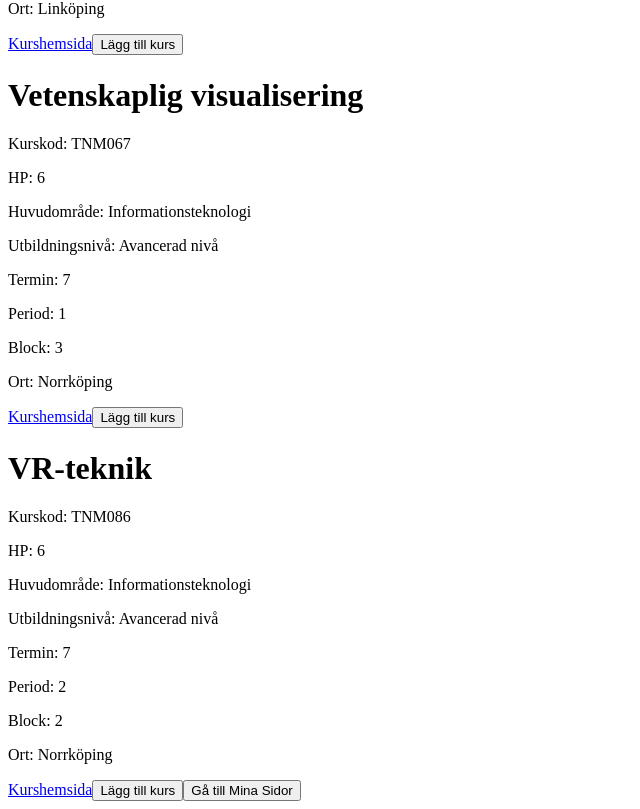
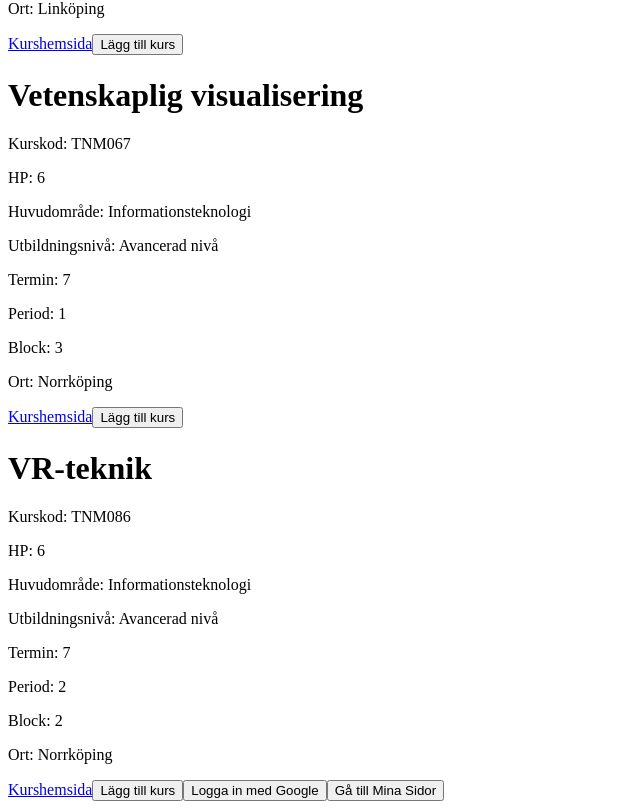
Before and after one commit to jronnefalk/lithe_val, a React (Create React App) app: page / in a window 1280 px wide. Shown: the part 8257-9066 px from the top of the page, without its empty margins (0-640 px from the left). Built offline with nearby package versions, Linux system fonts and the light colour scheme; no server answers.

Commit message:
Mergeat så det finns signin
Mergeat gamla backend, julia och mila

```diff
--- a/src/components/Kurs.js
+++ b/src/components/Kurs.js
@@ -1,10 +1,10 @@
-import React, { useState, useEffect } from "react";
+import React, { useState } from "react";
 import { saveKurs, deleteKurs } from "../firebase_setup/firebase.js";
 import "firebase/compat/database";
-import { getAuth } from "firebase/auth";
+//import { getAuth } from "firebase/auth";
 export default function Kurs(props) {
   const kurs = props.kursdata;
-  const auth = getAuth();
+  //const auth = getAuth();
 
   const [addkurs, exists] = useState(false);
 
@@ -32,7 +32,7 @@ export default function Kurs(props) {
       <a href={kurs.url}>Kurshemsida</a>
 
       {!addkurs && <button onClick={handleClick}>Lägg till kurs</button>}
-      {addkurs == true && <button onClick={handleDelete}>Ta bort kurs</button>}
+      {addkurs === true && <button onClick={handleDelete}>Ta bort kurs</button>}
     </>
   );
 }
--- a/src/components/signup.js
+++ b/src/components/signup.js
@@ -1,13 +1,15 @@
-import app from "../firebase_setup/firebase.js";
-import React, { useState,useEffect } from "react";
-import {getAuth, GoogleAuthProvider, signInWithPopup, signOut} from "firebase/auth";
-
+import React, { useState, useEffect } from "react";
+import {
+  getAuth,
+  GoogleAuthProvider,
+  signInWithPopup,
+  signOut,
+} from "firebase/auth";
 
 var provider = new GoogleAuthProvider();
 const auth = getAuth();
 
 function GoogleAuth() {
-
   const [loggedIn, setLoggedIn] = useState(false);
   useEffect(() => {
     auth.onAuthStateChanged((user) => {
@@ -20,18 +22,17 @@ function GoogleAuth() {
   }, []);
 
   function googleSignin() {
-
-    provider.setCustomParameters({ prompt: 'select_account' });
-    signInWithPopup(auth,provider).then(function(result) {
+    provider.setCustomParameters({ prompt: "select_account" });
+    signInWithPopup(auth, provider)
+      .then(function (result) {
         //const credential = GoogleAuthProvider.credentialFromResult(result);
         //var token = credential.accessToken;
         //console.log(token);
         setLoggedIn(true);
         //var user = result.user;
         //console.log(user);
-
       })
-      .catch(function(error) {
+      .catch(function (error) {
         var errorCode = error.code;
         var errorMessage = error.message;
 
@@ -42,22 +43,22 @@ function GoogleAuth() {
   function googleSignout() {
     if (auth.currentUser) {
       signOut(auth)
-            .then(function() {
-              console.log('Signout Successful');
+        .then(function () {
+          console.log("Signout Successful");
           setLoggedIn(false);
         })
-            .catch(function(error) {
-              console.log('Signout Failed:', error.message);
+        .catch(function (error) {
+          console.log("Signout Failed:", error.message);
         });
     } else {
-          console.log('No user signed in');
+      console.log("No user signed in");
     }
   }
 
   return (
     <>
-          {!loggedIn && <button onClick={googleSignin}>Google Signin</button>}
-          {loggedIn && <button onClick={googleSignout}>Google Signout</button>}
+      {!loggedIn && <button onClick={googleSignin}>Logga in med Google</button>}
+      {loggedIn && <button onClick={googleSignout}>Logga ut</button>}
     </>
   );
 }
--- a/src/pages/Start.js
+++ b/src/pages/Start.js
@@ -9,6 +9,7 @@ import filterKurser from "../functions/filterKurser";
 // Komponenter
 import Kurs from "../components/Kurs";
 import Filters from "../components/Filters";
+import GoogleAuth from "../components/signup";
 
 export function Start() {
   const [query, setQuery] = useState("");
@@ -31,6 +32,8 @@ export function Start() {
         <Kurs key={el.kurskod} kursdata={el} />
       ))}
 
+      <GoogleAuth />
+
       <Link to="/minasidor">
         <button>Gå till Mina Sidor</button>
       </Link>
```
Lines whose indentation alone changed are shown as unchanged.
